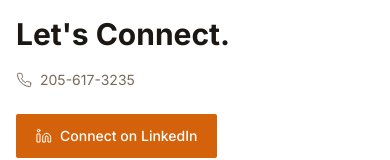
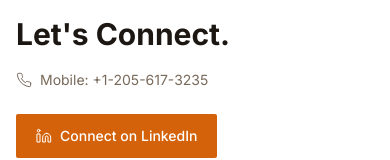
Before and after one commit to JLateef/Jabari-Portfolio, a Next.js app: page / in a window 390 px wide. Shown: the part 5587-5747 px from the top of the page. Built offline with nearby package versions, Linux system fonts and the light colour scheme.

Commit message:
content: add Mobile label and +1 country code to phone number

```diff
--- a/components/sections/Contact.tsx
+++ b/components/sections/Contact.tsx
@@ -16,7 +16,7 @@ export default function Contact() {
               className="inline-flex items-center gap-2 text-sm font-sans text-muted hover:text-ink transition-colors"
             >
               <Phone className="w-4 h-4" strokeWidth={1.5} />
-              205-617-3235
+              Mobile: +1-205-617-3235
             </a>
           </div>
           <div className="flex flex-wrap gap-4">
```
